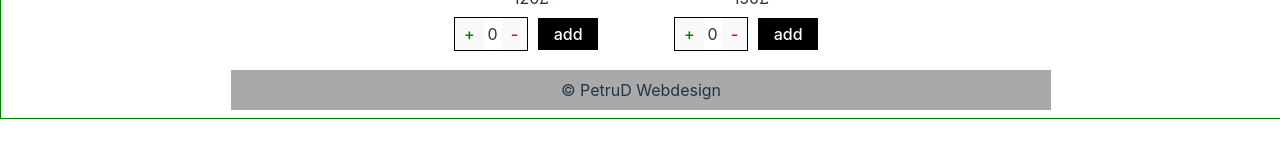
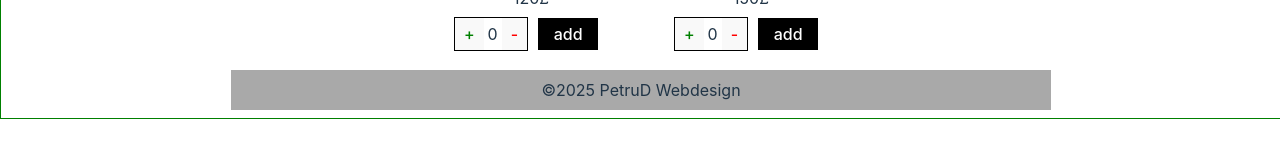
Before and after one commit to petredemi/shopping-cart, a React (Vite) app: page /products in a window 1280 px wide. Shown: the part 603-760 px from the top of the page. Built offline with nearby package versions, Linux system fonts and the light colour scheme.

Commit message:
npm run build

```diff
--- a/src/App.jsx
+++ b/src/App.jsx
@@ -35,7 +35,7 @@ function App(){
         <div className="colectie">
             <img src="src/images/colectie-minerale.jpg"  alt=""  />
         </div>
-        <footer>© PetruD  Webdesign</footer>
+        <footer>©2025PetruD  Webdesign</footer>
     </>
   )
 }
--- a/src/firstpage.jsx
+++ b/src/firstpage.jsx
@@ -94,7 +94,7 @@ function Firstpage (){
                 <Product price={items[2].price} text='Stibnite Crystals' idInput='stibina' picture={items[2].picture} Click={ () =>addCart(q3, setQ3, 2)} add={() => add(q3, setQ3)} sub={()=> sub(q3, setQ3)} q={q3}/>
                 <Product price={items[3].price} text='Fluoride Cristals' idInput='florina' picture={items[3].picture} Click={ () =>addCart(q4, setQ4, 3)} add={() => add(q4, setQ4)} sub={()=> sub(q4, setQ4)} q={q4}/>
             </div>
-            <footer>© PetruD  Webdesign</footer>
+            <footer>©2025 PetruD  Webdesign</footer>
         </>
     )
 }
```
